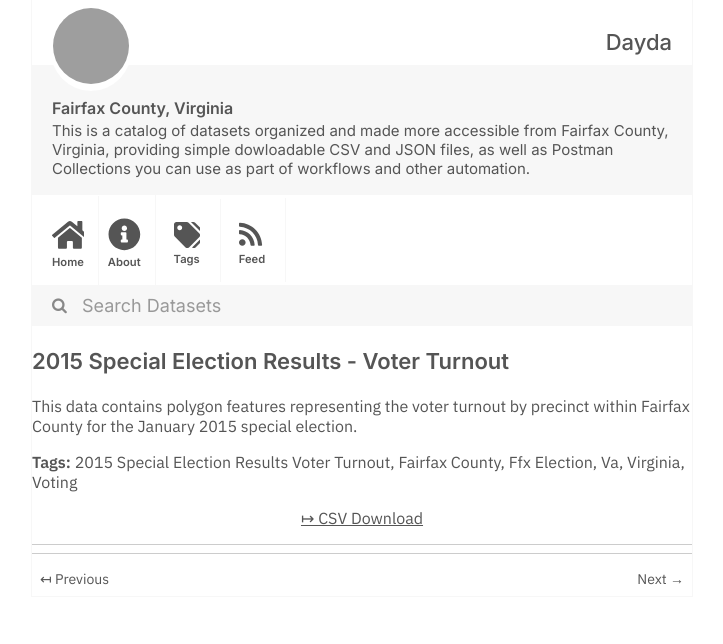
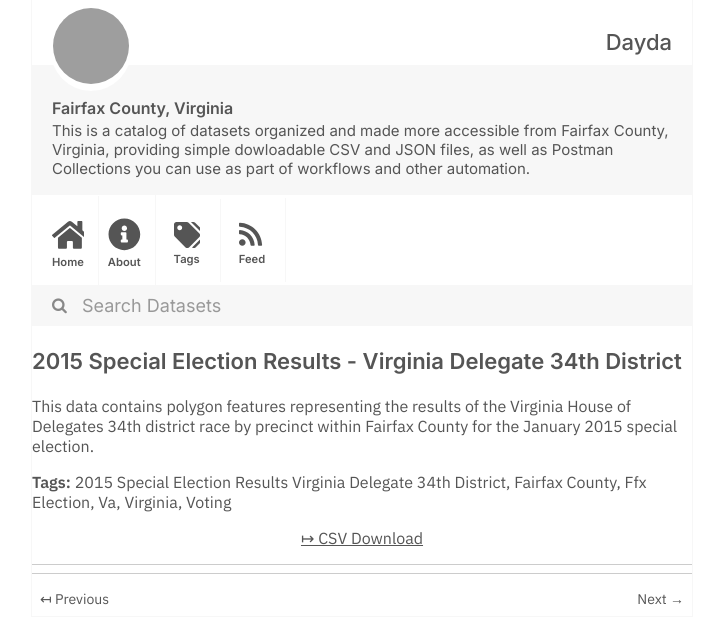
Before and after one commit to dayda-entities/fairfax-county-virginia, a Jekyll site: the page built from _posts/2020-11-12-2015-special-election-results-.md, in a window 1280 px wide, cut to the strip 0-644 px from the top of the page. Shown: the whole strip, without its empty margins (278-1001 px from the left). Built offline with Jekyll 4.4.1, drawn with Linux system fonts in a browser that asks for light colours; grey boxes are pictures that could not be loaded.

Commit message:
Publish Data

```diff
--- a/_posts/2020-11-12-2015-special-election-results-.md
+++ b/_posts/2020-11-12-2015-special-election-results-.md
@@ -1,11 +1,11 @@
 ---
-title: 2015 Special Election Results - Voter Turnout
-created: '2020-11-12T13:17:08.454325'
-modified: '2020-11-12T13:17:08.454336'
+title: 2015 Special Election Results - Virginia Delegate 34th District
+created: '2020-11-12T13:17:08.479118'
+modified: '2020-11-12T13:17:08.479125'
 state: active
 type: dataset
 tags:
-  - 2015 Special Election Results Voter Turnout
+  - 2015 Special Election Results Virginia Delegate 34th District
   - Fairfax County
   - Ffx Election
   - Va
@@ -14,9 +14,9 @@ tags:
 groups:
   - Local Government
 csv_url: >-
-  https://data-fairfaxcountygis.opendata.arcgis.com/datasets/5d9cc76bbed341459d12e63c770a9a5b_45.csv?outSR=%7B%22latestWkid%22%3A4269%2C%22wkid%22%3A4269%7D
+  https://data-fairfaxcountygis.opendata.arcgis.com/datasets/83e2da8aaf9349ab95d366761f6903d0_44.csv?outSR=%7B%22latestWkid%22%3A4269%2C%22wkid%22%3A4269%7D
 json_url: ''
 layout: post
 
 ---
-This data contains polygon features representing the voter turnout by precinct within Fairfax County for the January 2015 special election.
+This data contains polygon features representing the results of the Virginia House of Delegates 34th district race by precinct within Fairfax County for the January 2015 special election.
```
